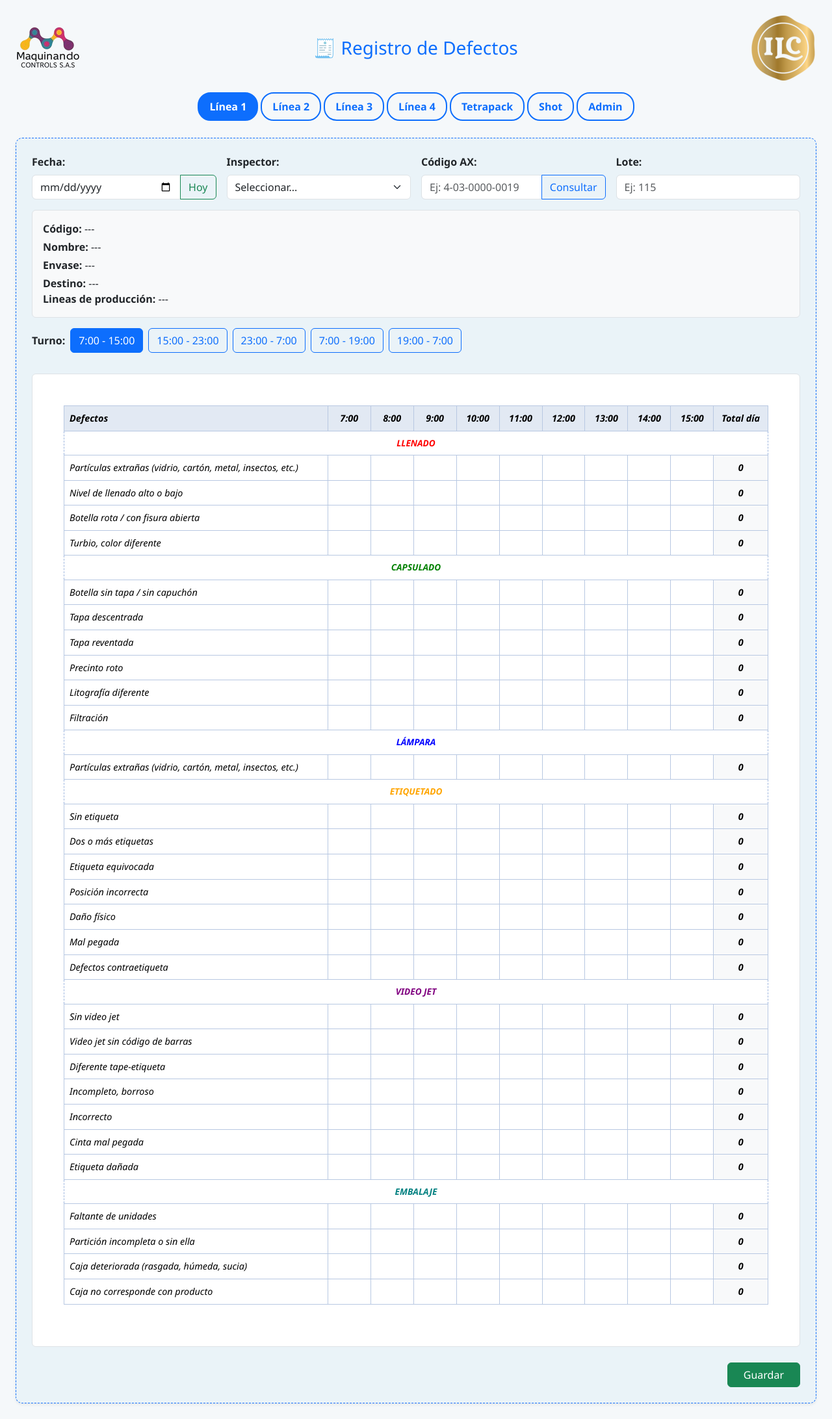
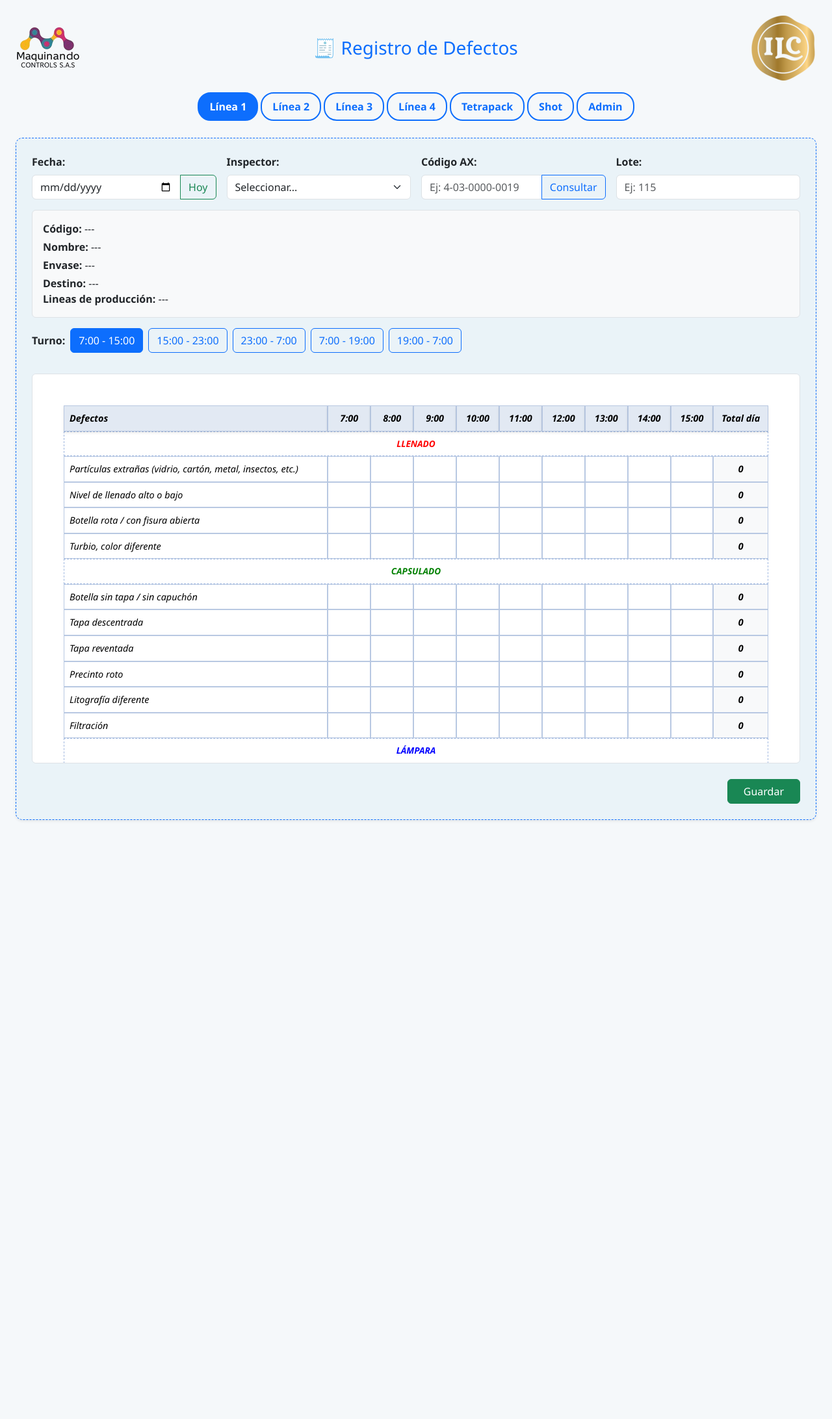
Before and after one commit to bavendanom/calidad_formato_defectos_base, a FastAPI app: page / in a window 1280 px wide. Shown: the whole page at 65% size. After the commit the page ends 1263 px from the top, so only its background shows below. Run offline with FastAPI, Linux system fonts and the light colour scheme; data that the repository does not hold is empty.

Commit message:
style(ui): improve visual effects and minor behavior adjustments without functional changes

```diff
--- a/static/script.js
+++ b/static/script.js
@@ -116,6 +116,12 @@ document.addEventListener("DOMContentLoaded", () => {
   // --- Renderizar tabla de defectos ---
   function renderTabla(linea) {
     tablaContainer.innerHTML = "";
+
+    const scrollContainer = document.createElement("div");
+    scrollContainer.style.maxHeight = "600px";
+    scrollContainer.style.overflowY = "auto";
+    scrollContainer.style.position = "relative";
+
     const tabla = document.createElement("table");
     tabla.className = "table table-bordered align-middle text-center defectos-table";
 
@@ -279,7 +285,7 @@ function recalcularTotal(fila) {
 }
 
 // =====================
-// 🔹 Resaltado de celda activa
+// 🔹 Resaltado de celda activa (fila + columna)
 // =====================
 let celdaActiva = null;
 
@@ -290,17 +296,22 @@ function resaltarCelda(celda) {
   const fila = celda.closest("tr");
   const colIndex = Array.from(celda.parentNode.children).indexOf(celda);
 
-  // resaltar fila
+  // 👇 Resaltar TODA la fila (no solo una clase)
   fila.classList.add("highlight-row");
-  // resaltar columna
-  tabla.querySelectorAll(`tr td:nth-child(${colIndex + 1})`).forEach(td => {
+
+  // 👇 Resaltar columna
+  tabla.querySelectorAll(`tr td:nth-child(${colIndex + 1}), tr th:nth-child(${colIndex + 1})`).forEach(td => {
     td.classList.add("highlight-col");
   });
+
+  // 👇 Resaltar la celda activa con efecto especial
+  celda.classList.add("highlight-active-cell");
 }
 
 function quitarResaltado() {
   document.querySelectorAll(".highlight-row").forEach(el => el.classList.remove("highlight-row"));
   document.querySelectorAll(".highlight-col").forEach(el => el.classList.remove("highlight-col"));
+  document.querySelectorAll(".highlight-active-cell").forEach(el => el.classList.remove("highlight-active-cell"));
 }
 
 
--- a/static/style.css
+++ b/static/style.css
@@ -90,9 +90,6 @@ tbody tr:nth-child(even) {
 
 
 /* ======== Resaltado visual ======== */
-.highlight-row {
-  background-color: rgba(13, 110, 253, 0.1) !important;
-}
 
 .highlight-col {
   background-color: rgba(13, 110, 253, 0.15) !important;
@@ -112,3 +109,106 @@ tbody tr:nth-child(even) {
   background-color: #0d6efd;
   color: white;
 }
+/* ======== TABLA CON ENCABEZADO FIJO ======== */
+#tablaDefectos {
+  max-height: 600px; /* Ajusta según necesites */
+  overflow-y: auto;
+  position: relative;
+  background-color: #ffffff;
+  font-style: italic;
+}
+
+.defectos-table {
+  font-size: 0.9rem;
+  background-color: white;
+  border-collapse: separate; /* Cambiar a separate para sticky */
+  border-spacing: 0;
+}
+
+.defectos-table thead {
+  position: sticky;
+  top: 0;
+  z-index: 10;
+  background-color: #e2e9f3;
+}
+
+.defectos-table thead th {
+  background-color: #e2e9f3;
+  font-weight: bold;
+  text-align: center;
+  border: 1px solid #b8c8e2;
+  box-shadow: 0 2px 4px rgba(0,0,0,0.1); /* Sombra para destacar */
+}
+
+/* Asegurar que el contenido del body no se solape con el header */
+.defectos-table tbody {
+  background-color: white;
+}
+
+
+/* ======== Resaltado visual mejorado ======== */
+
+/* Resaltar columna completa */
+.highlight-col {
+  background-color: rgba(13, 110, 253, 0.15) !important;
+}
+
+/* Resaltar la celda activa con efecto especial */
+.highlight-active-cell {
+  background-color: rgba(13, 110, 253, 0.3) !important;
+  box-shadow: 0 0 8px rgba(13, 110, 253, 0.5);
+  border: 2px solid #0d6efd !important;
+}
+
+/* Mantener contraste del texto */
+.highlight-row td,
+.highlight-col td,
+.highlight-row th,
+.highlight-col th {
+  color: #000 !important;
+}
+
+/* Efecto hover mejorado */
+.celda-input:hover {
+  background-color: #fff3cd;
+  cursor: pointer;
+  border: 1px solid #ffc107;
+}
+
+/* Efecto focus mejorado */
+.celda-input:focus {
+  outline: none;
+  background-color: #eef6ff;
+  box-shadow: 0 0 5px rgba(13, 110, 253, 0.4);
+
+.highlight-col {
+  background-color: rgba(173, 216, 230, 0.3) !important;
+}
+
+.highlight-active-cell {
+  background-color: #007bff !important;
+  color: white !important;
+  font-weight: bold;
+  outline: 2px solid #004a99;
+}
+
+}
+
+/* ============ ESTILOS DE RESALTADO UNIFICADOS ============ */
+
+/* Resaltar la fila completa (color base) */
+.highlight-row td {
+  background-color: rgba(173, 216, 230, 0.4) !important; /* Amarillo muy claro */
+}
+
+/* Resaltar la columna completa */
+.highlight-col {
+  background-color: rgba(173, 216, 230, 0.4) !important; /* Azul claro */
+}
+
+/* Resaltar la celda activa (la que tiene el foco) */
+.highlight-active-cell {
+  background-color: rgba(13, 110, 253, 0.3) !important; /* Azul más fuerte */
+  box-shadow: 0 0 8px rgba(13, 110, 253, 0.5);
+  border: 2px solid #0d6efd !important;
+}
```
